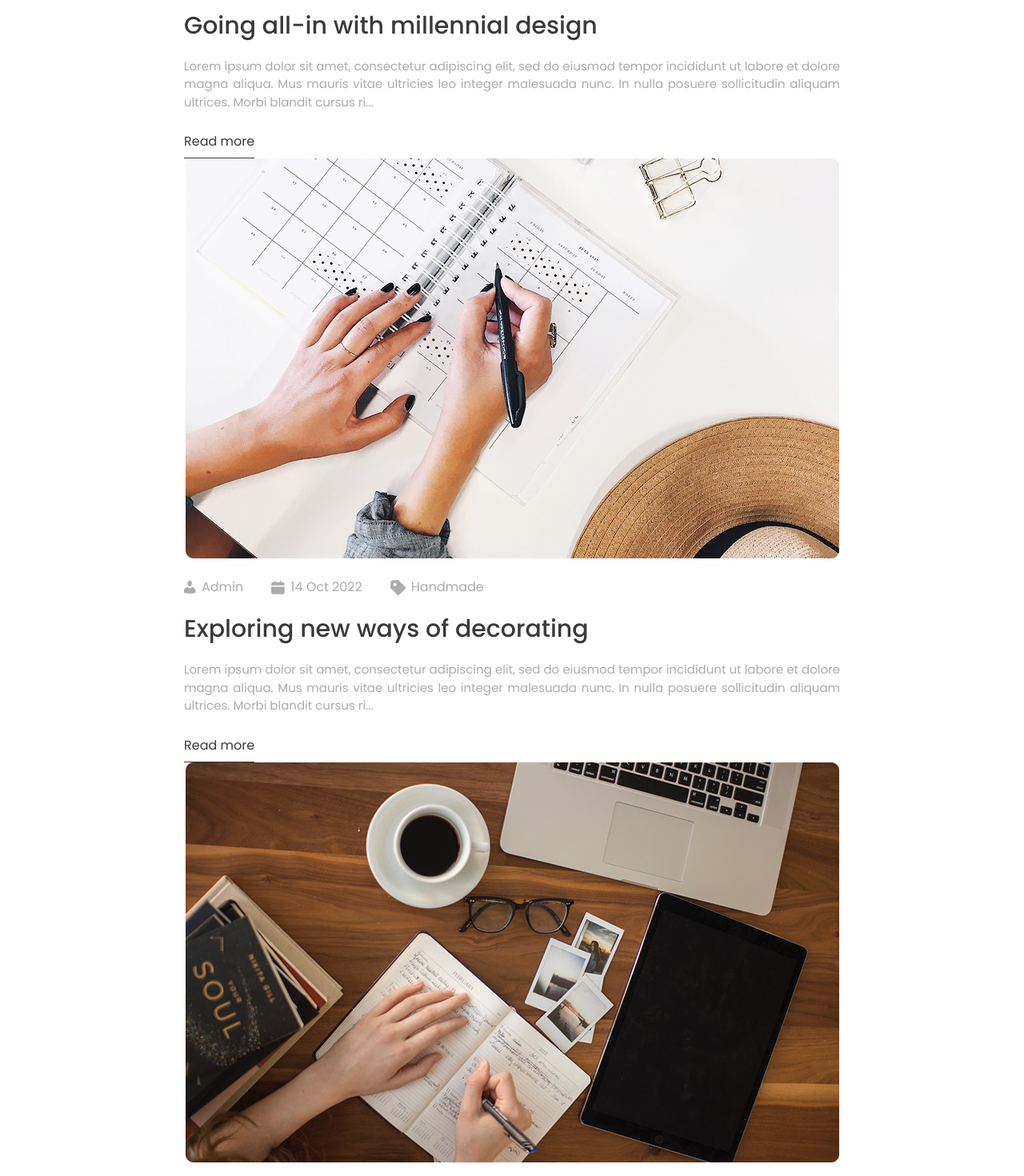
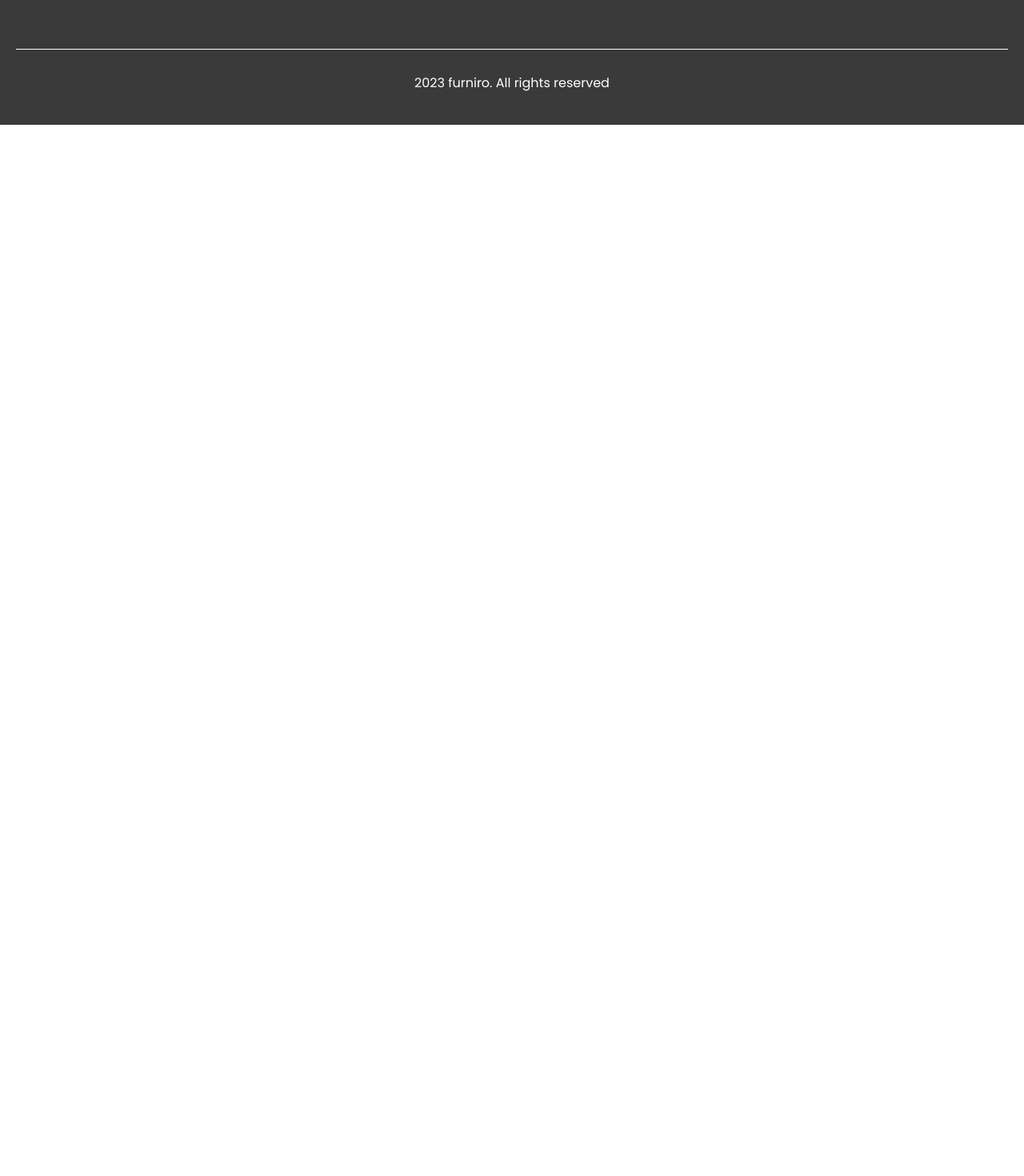
Before and after one commit to archis-academy/august-frontend-furniro-1, a React (Vite) app: page / in a window 1280 px wide. Shown: the part 5220-6690 px from the top of the page at 80% size. After the commit the page ends 5376 px from the top, so only its background shows below. Built offline with nearby package versions, Linux system fonts and the light colour scheme.

Commit message:
remove blog

```diff
--- a/src/pages/main/index.jsx
+++ b/src/pages/main/index.jsx
@@ -12,22 +12,7 @@ export const Home = () => {
       <OurProductSection />
       <ExploreMoreSection />
       <FurnitureSection />
-      <BlogPost
-        image="/assets/images/blogpost/post.png"
-        title="Going all-in with millennial design"
-        category="Wood"
-      />
 
-      <BlogPost
-        image="/assets/images/blogpost/post_2.png"
-        title="Exploring new ways of decorating"
-        category="Handmade"
-      />
-      <BlogPost
-        image="/assets/images/blogpost/post_3.png"
-        title="Handmade pieces that took time to make"
-        category="Wood"
-      />
     </div>
   );
 };
```
